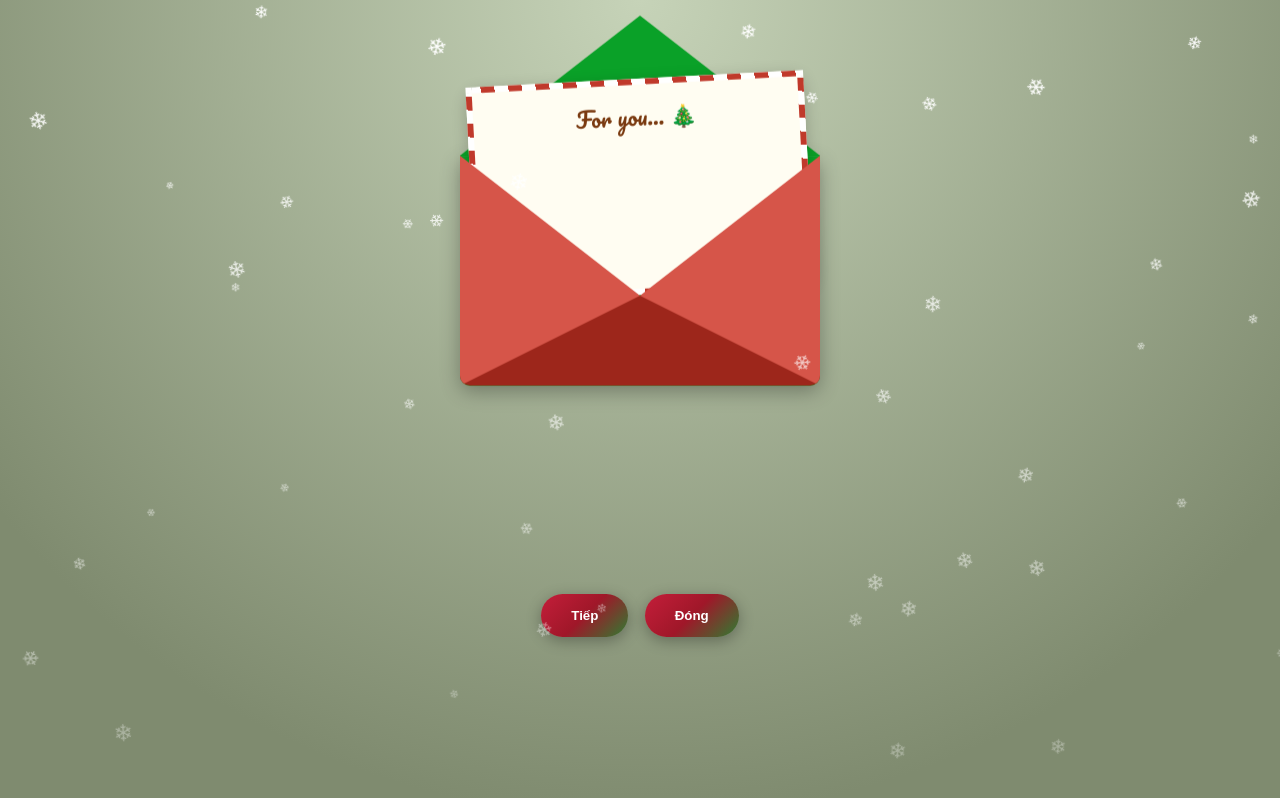
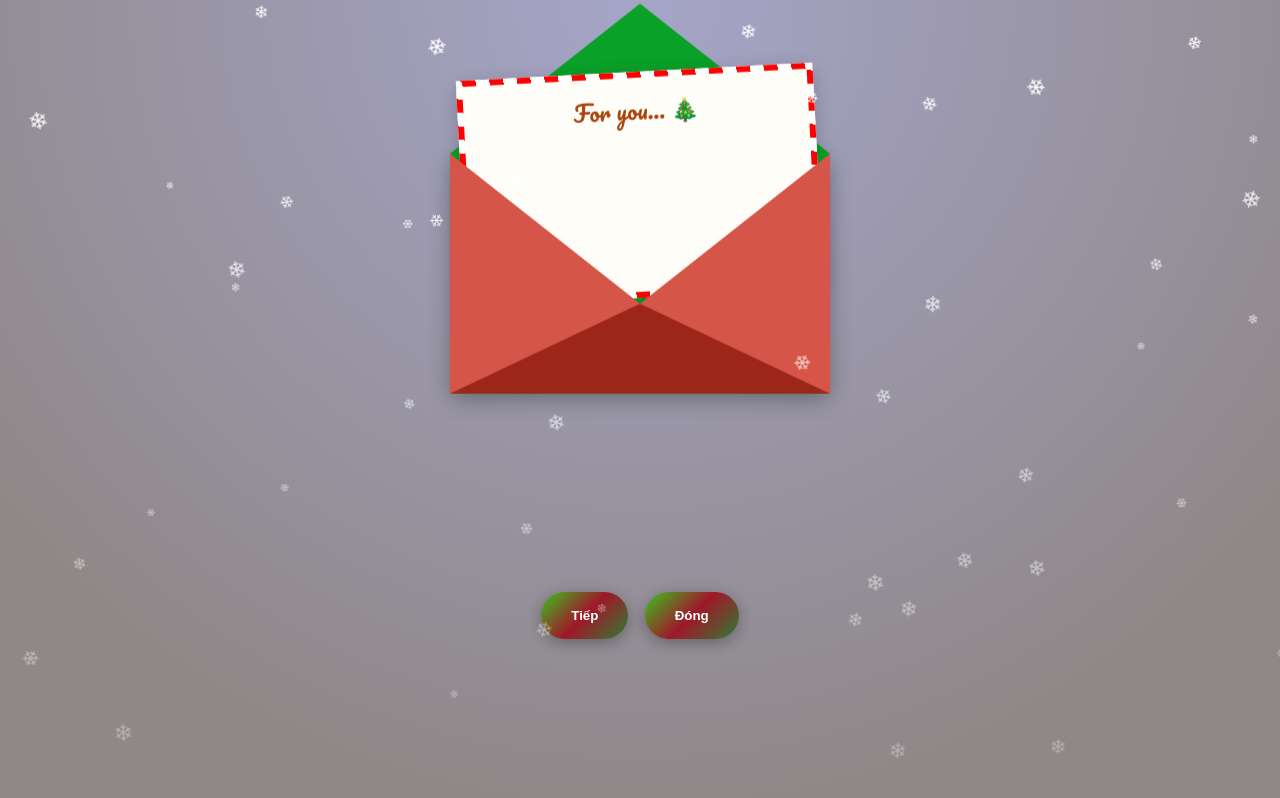
Before and after one commit to hoagmnhat/thunoel, a plain HTML site: page index.html in a window 1280 px wide. Both pictures are taken after a click on the button "Mở". Drawn offline with Linux system fonts and the light colour scheme.

Commit message:
Update index.html

```diff
--- a/index.html
+++ b/index.html
@@ -12,63 +12,83 @@
       --env:#d65549;
       --env-dark:#9d261b;
       --flap:#0aa128;
-      --paper:#fffdf2;
-      --ink:#7a3a10;
+      --paper:#fffdf7;
+      --ink:#ab450f;
     }
 
     *{box-sizing:border-box}
+
     body{
-      margin:0; min-height:100vh; overflow:hidden;
-      background:radial-gradient(circle at top,#c6d3b8,#7f8b6f 80%);
-      display:flex; flex-direction:column; align-items:center; justify-content:center;
+      margin:0;
+      min-height:100vh;
+      overflow:hidden;
+      background:radial-gradient(circle at top,#a5a5c8,#8f8888 80%);
+      display:flex;
+      flex-direction:column;
+      align-items:center;
+      justify-content:center;
       font-family:'Poppins',sans-serif;
     }
 
-    .wrapper{height:380px; animation:float 3s ease-in-out infinite}
-    @keyframes float{50%{transform:translateY(-10px)}}
+    /* ===== PHONG BÌ ===== */
+    .wrapper{
+      height:380px;
+      animation:float 3s ease-in-out infinite;
+    }
+    @keyframes float{
+      50%{transform:translateY(-10px)}
+    }
 
     .envelope{
-      position:relative; width:360px; height:230px; cursor:pointer;
+      position:relative;
+      width:380px;
+      height:240px;
       background:var(--flap);
-      border-radius:0 0 10px 10px;
-      box-shadow:0 6px 20px rgba(0,0,0,.3);
+      border-bottom-left-radius:8px;
+      border-bottom-right-radius:8px;
+      box-shadow:0 6px 22px rgba(0,0,0,.3);
       perspective:1200px;
     }
 
     .flap{
-      position:absolute; inset:0;
-      border-left:180px solid transparent;
-      border-right:180px solid transparent;
-      border-top:140px solid var(--flap);
+      position:absolute;
+      inset:0;
+      border-left:190px solid transparent;
+      border-right:190px solid transparent;
+      border-top:150px solid var(--flap);
       transform-origin:top;
       transition:.6s;
       z-index:5;
     }
 
     .pocket{
-      position:absolute; bottom:0; width:0; height:0;
-      border-left:180px solid var(--env);
-      border-right:180px solid var(--env);
+      position:absolute;
+      bottom:0;
+      width:0;height:0;
+      border-left:190px solid var(--env);
+      border-right:190px solid var(--env);
       border-bottom:90px solid var(--env-dark);
-      border-top:140px solid transparent;
-      border-radius:0 0 10px 10px;
+      border-top:150px solid transparent;
       z-index:3;
     }
 
     .letter{
-      position:absolute; left:50%; top:8px;
+      position:absolute;
+      left:50%;
+      top:8px;
       transform:translateX(-50%);
-      width:94%; height:94%;
+      width:94%;
+      height:94%;
       background:var(--paper);
       border-radius:14px;
       padding:16px;
-      box-shadow:0 4px 16px rgba(0,0,0,.2);
+      box-shadow:0 4px 18px rgba(0,0,0,.2);
       transition:.6s .3s;
       z-index:2;
       overflow:hidden;
       border:6px solid;
       border-image:repeating-linear-gradient(
-        45deg,#c0392b 0 10px,#fff 10px 20px
+        45deg,#ff0000 0 10px,#fff 10px 20px
       ) 1;
     }
 
@@ -76,34 +96,53 @@
       font-family:'Pacifico',cursive;
       color:var(--ink);
       text-align:center;
-      font-size:1.35em;
+      font-size:1.4em;
       line-height:1.5;
     }
 
-    .page{display:none; opacity:0; transition:.5s}
-    .page.active{display:block; opacity:1}
+    .page{display:none;opacity:0;transition:.5s}
+    .page.active{display:block;opacity:1}
 
-    .open .flap{transform:rotateX(180deg); z-index:1}
-    .open .letter{transform:translate(-50%,-85px) rotate(-3deg)}
+    /* trạng thái mở */
+    .open .flap{
+      transform:rotateX(180deg);
+      z-index:1;
+    }
+    .open .letter{
+      transform:translate(-50%,-90px) rotate(-3deg);
+    }
 
+    /* nút */
     .controls{margin-top:50px}
     button{
-      padding:14px 30px; margin:0 6px;
-      border-radius:25px; border:none;
-      background:linear-gradient(135deg,#c41e3a,#a01729,#2e7d32);
-      color:#fff; font-weight:600; cursor:pointer;
+      padding:16px 30px;
+      margin:0 6px;
+      border-radius:25px;
+      border:none;
+      background:linear-gradient(135deg,#3ac41e,#a01729,#2e7d32);
+      color:#fff;
+      font-weight:600;
+      cursor:pointer;
       box-shadow:0 4px 15px rgba(0,0,0,.3);
       transition:.3s;
     }
-    button:hover{transform:translateY(-3px) scale(1.05)}
+    button:hover{
+      transform:translateY(-3px) scale(1.05);
+    }
 
+    /* tuyết */
     .snow{
-      position:fixed; top:-10px; color:#fff;
+      position:fixed;
+      top:-10px;
+      color:#fff;
       pointer-events:none;
       animation:fall linear infinite;
     }
     @keyframes fall{
-      to{transform:translateY(110vh) rotate(360deg); opacity:.2}
+      to{
+        transform:translateY(110vh) rotate(360deg);
+        opacity:.2;
+      }
     }
   </style>
 </head>
@@ -119,7 +158,7 @@
         <div class="page active">For you… 🎄</div>
         <div class="page">Giáng Sinh lại về mang theo chút lạnh rất khẽ.</div>
         <div class="page">Nhưng nghĩ đến em, lòng anh lại ấm.</div>
-        <div class="page">Mong mùa đông này sẽ dịu dàng với em ✨</div>
+        <div class="page">Mong rằng mùa đông này sẽ dịu dàng với em ✨</div>
         <div class="page">Merry Christmas ❤️</div>
       </div>
     </div>
@@ -132,7 +171,7 @@
   <button id="close" style="display:none">Đóng</button>
 </div>
 
-<!-- 🎵 NHẠC -->
+<!-- ===== NHẠC ===== -->
 <audio id="bgMusic" preload="auto">
   <source src="nhac.mp3" type="audio/mpeg">
 </audio>
@@ -144,10 +183,9 @@
   const nextBtn = document.getElementById('next');
   const closeBtn = document.getElementById('close');
 
-  /* ===== FIX NHẠC MOBILE ===== */
   const music = document.getElementById('bgMusic');
   music.volume = 0.4;
-  let started = false;
+  let played = false;
   let i = 0;
 
   openBtn.onclick = () => {
@@ -156,23 +194,18 @@
     nextBtn.style.display = 'inline-block';
     closeBtn.style.display = 'inline-block';
 
-    // CHỈ PLAY 1 LẦN DUY NHẤT (mobile yêu cầu)
-    if (!started) {
-      music.currentTime = 21; // tua đầu bài
-      music.play().then(()=>{
-        started = true;
-      }).catch(()=>{});
+    if (!played) {
+      music.currentTime = 20;
+      music.play().catch(()=>{});
+
     }
-
-    // mở lại tiếng
-    music.volume = 0.4;
-  };
+  }
 
   nextBtn.onclick = () => {
     pages[i].classList.remove('active');
     i = (i + 1) % pages.length;
     pages[i].classList.add('active');
-  };
+  }
 
   closeBtn.onclick = () => {
     env.classList.remove('open');
@@ -182,12 +215,9 @@
     openBtn.style.display = 'inline-block';
     nextBtn.style.display = 'none';
     closeBtn.style.display = 'none';
+    music.pause();
+  }
 
-    // ❌ KHÔNG pause → chỉ tắt tiếng (chuẩn mobile)
-    music.volume = 10;
-  };
-
-  /* ❄️ TUYẾT */
   setInterval(()=>{
     const s=document.createElement('div');
     s.className='snow';
```
